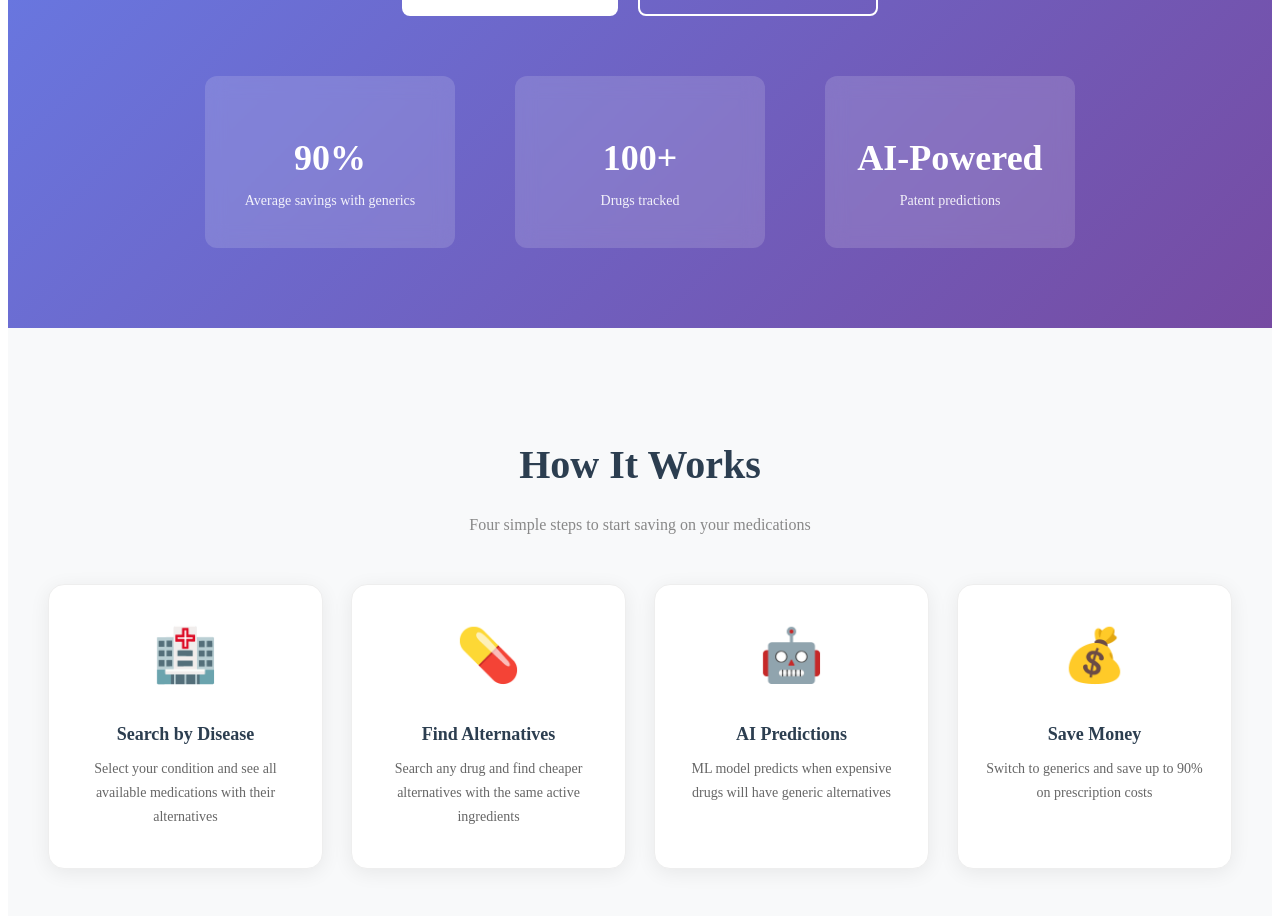
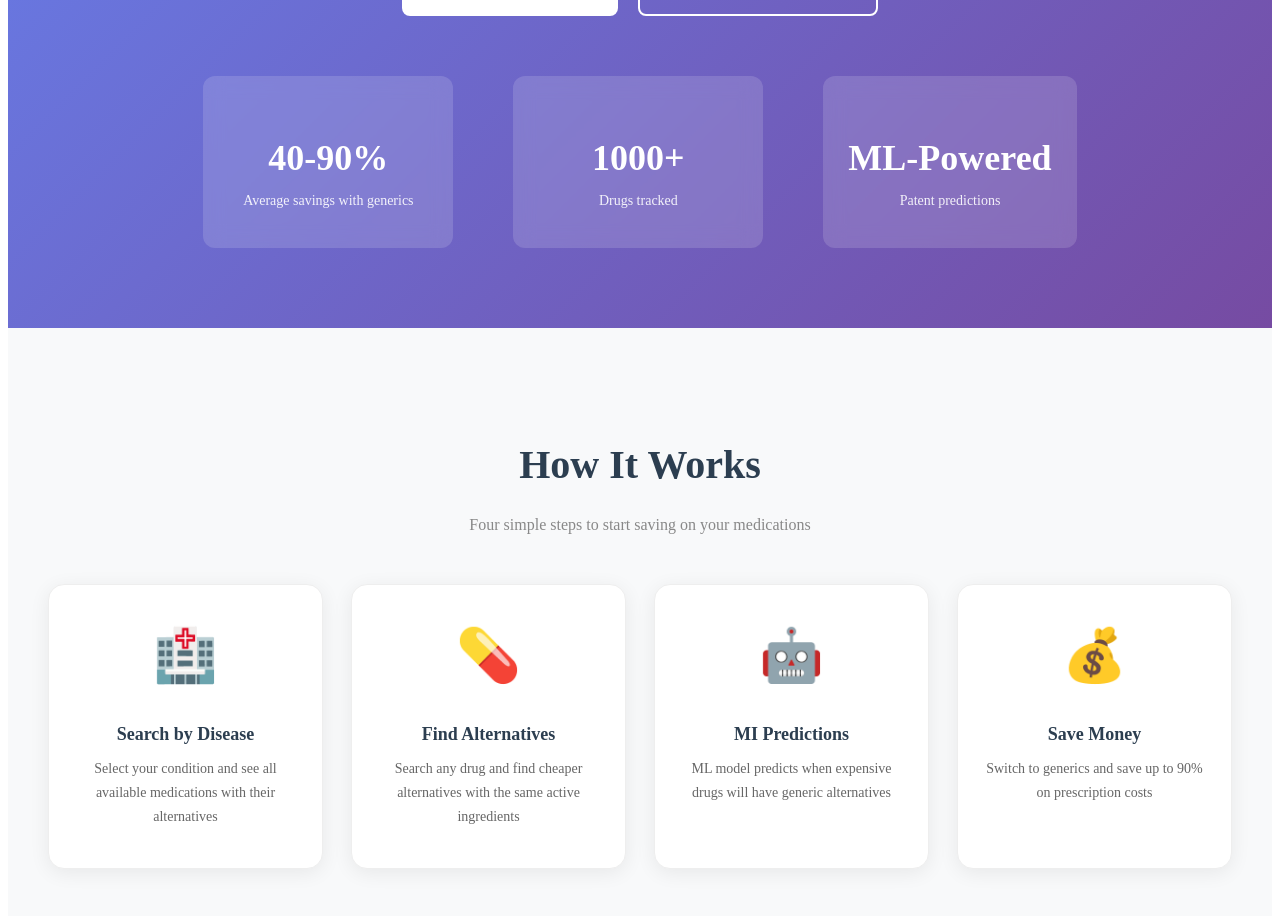
Before and after one commit to drishti-cs1251/pharma-patent-cliff-tracker, a React (Vite) app: page / in a window 1280 px wide. Shown: the part 360-1276 px from the top of the page. Built offline with nearby package versions, Linux system fonts and the light colour scheme; no server answers.

Commit message:
changed some headings

```diff
--- a/src/pages/Home.jsx
+++ b/src/pages/Home.jsx
@@ -37,15 +37,15 @@ export default function Home() {
 
           <div className="hero-stats">
             <div className="stat-card">
-              <h3>90%</h3>
+              <h3>40-90%</h3>
               <p>Average savings with generics</p>
             </div>
             <div className="stat-card">
-              <h3>100+</h3>
+              <h3>1000+</h3>
               <p>Drugs tracked</p>
             </div>
             <div className="stat-card">
-              <h3>AI-Powered</h3>
+              <h3>ML-Powered</h3>
               <p>Patent predictions</p>
             </div>
           </div>
@@ -69,7 +69,7 @@ export default function Home() {
       </div>
       <div className="feature-card">
         <div className="feature-icon">🤖</div>
-        <h3>AI Predictions</h3>
+        <h3>MI Predictions</h3>
         <p>ML model predicts when expensive drugs will have generic alternatives</p>
       </div>
       <div className="feature-card">
```
